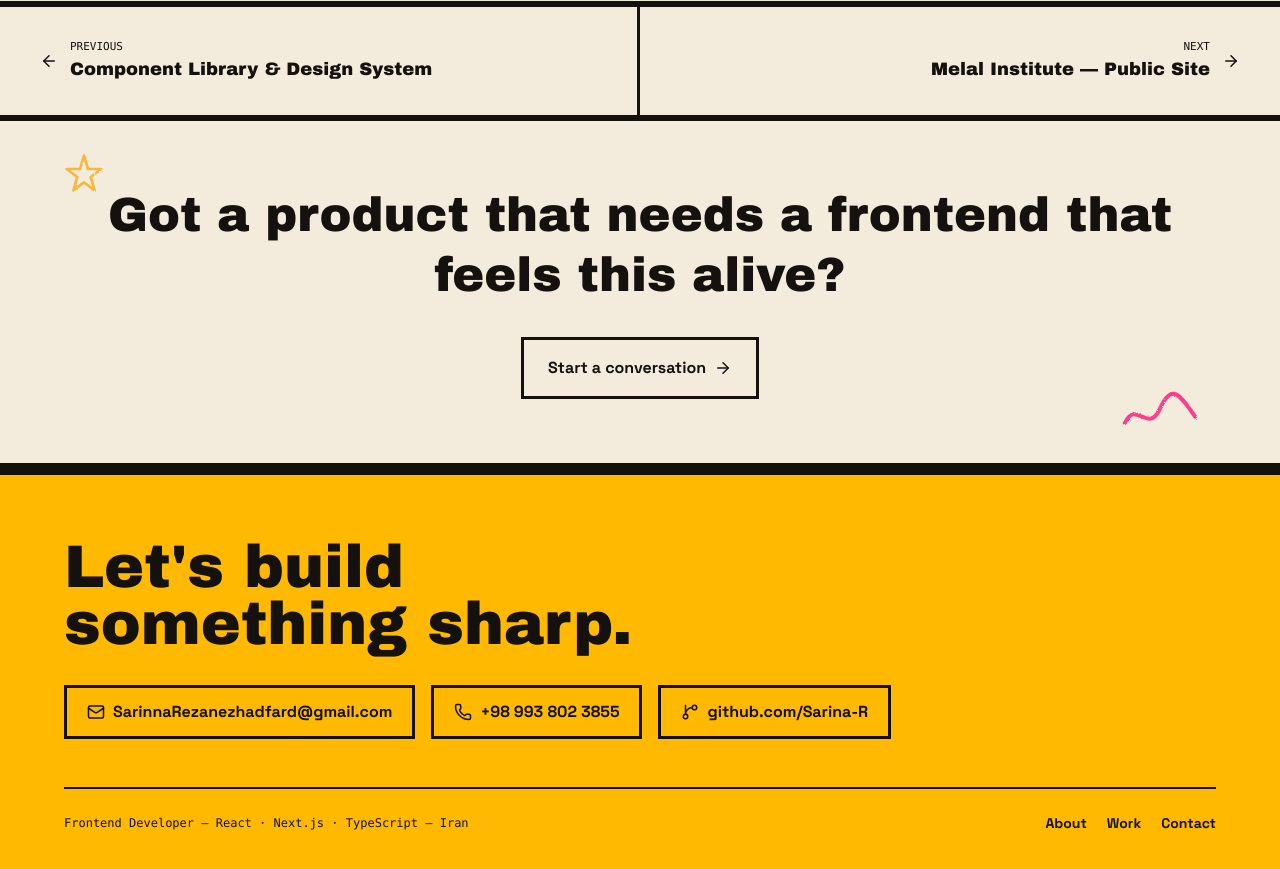
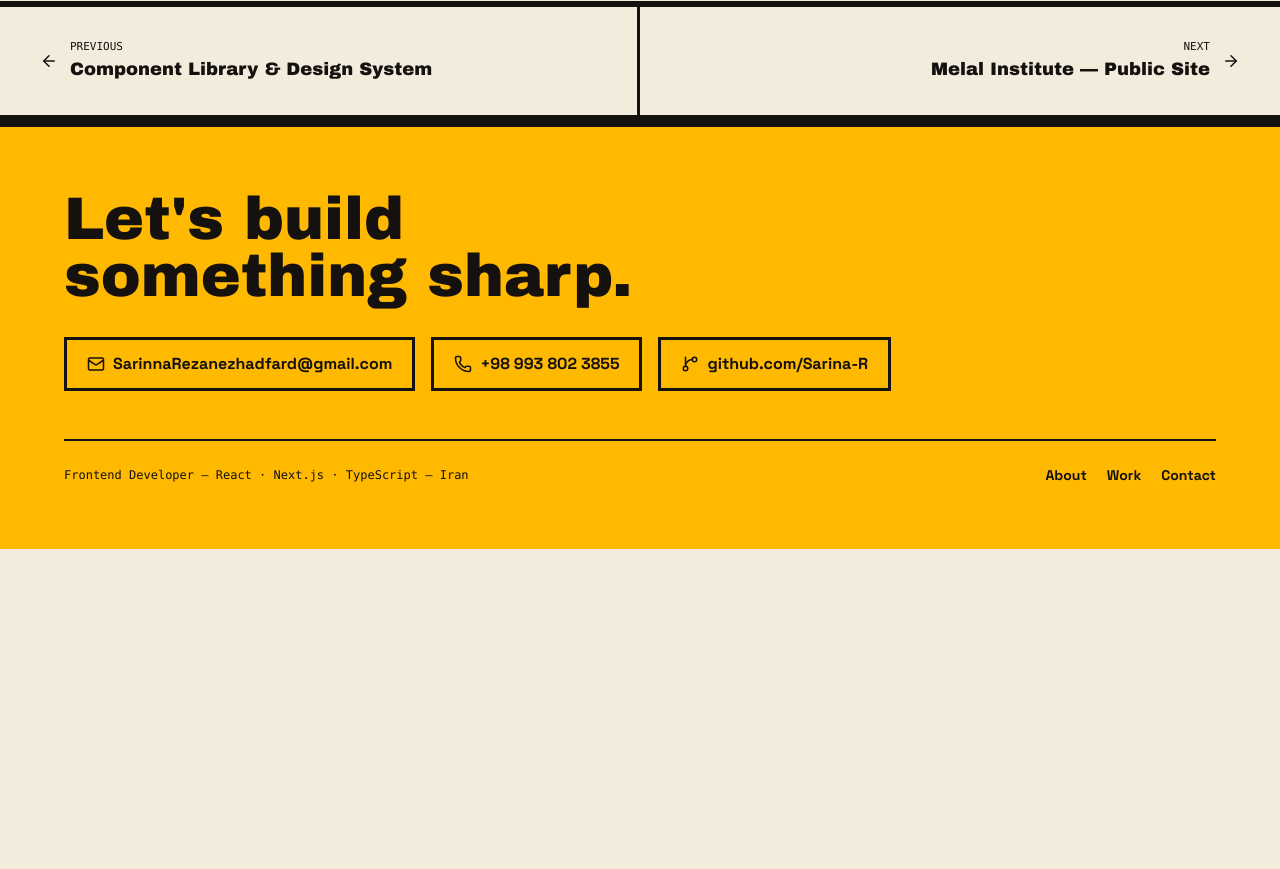
Before and after one commit to Sarina-R/Portfolio, a Next.js app: page /work/melal-dashboard in a window 1280 px wide. Shown: the part 1760-2629 px from the top of the page. After the commit the page ends 2309 px from the top, so only its background shows below. Built offline with nearby package versions, Linux system fonts and the light colour scheme.

Commit message:
fix: update the context of the site

```diff
--- a/app/about/page.tsx
+++ b/app/about/page.tsx
@@ -5,7 +5,6 @@ import { SkillsGrid } from '@/components/about/skills-grid'
 import { SelectedProjects } from '@/components/about/selected-projects'
 import { Process } from '@/components/about/process'
 import { BeyondFrontend } from '@/components/about/beyond-frontend'
-import { CtaBand } from '@/components/home/cta-band'
 
 export const metadata: Metadata = { title: 'About — Sarina Rezanezhad' }
 
@@ -18,7 +17,6 @@ export default function AboutPage() {
       <SelectedProjects />
       <Process />
       <BeyondFrontend />
-      <CtaBand />
     </>
   )
 }
--- a/app/work/[slug]/page.tsx
+++ b/app/work/[slug]/page.tsx
@@ -1,54 +1,71 @@
-import type { Metadata } from "next";
-import { notFound } from "next/navigation";
-import { WORKS, getWorkBySlug } from "@/lib/data/works";
-import { ShotTile } from "@/components/work/shot-tile";
-import { SectionEyebrow } from "@/components/ui/section-eyebrow";
-import { TransitionLink } from "@/components/layout/page-transition";
-import { CtaBand } from "@/components/home/cta-band";
-import { ArrowLeft, ArrowRight } from "lucide-react";
+import type { Metadata } from 'next'
+import { notFound } from 'next/navigation'
+import { WORKS, getWorkBySlug } from '@/lib/data/works'
+import { ShotTile } from '@/components/work/shot-tile'
+import { SectionEyebrow } from '@/components/ui/section-eyebrow'
+import { TransitionLink } from '@/components/layout/page-transition'
+import { ArrowLeft, ArrowRight } from 'lucide-react'
 
 export function generateStaticParams() {
-  return WORKS.map((w) => ({ slug: w.slug }));
+  return WORKS.map((w) => ({ slug: w.slug }))
 }
 
-export function generateMetadata({ params }: { params: { slug: string } }): Metadata {
-  const work = getWorkBySlug(params.slug);
-  return { title: work ? `${work.title} — Sarina Rezanezhad` : "Work" };
+export function generateMetadata({
+  params,
+}: {
+  params: { slug: string }
+}): Metadata {
+  const work = getWorkBySlug(params.slug)
+  return { title: work ? `${work.title} — Sarina Rezanezhad` : 'Work' }
 }
 
 const COLOR_BG: Record<string, string> = {
-  teal: "bg-teal text-cream",
-  gold: "bg-gold text-ink",
-  pink: "bg-pink text-cream",
-  purple: "bg-purple text-cream",
-};
+  teal: 'bg-teal text-cream',
+  gold: 'bg-gold text-ink',
+  pink: 'bg-pink text-cream',
+  purple: 'bg-purple text-cream',
+}
 
-export default function WorkDetailPage({ params }: { params: { slug: string } }) {
-  const work = getWorkBySlug(params.slug);
-  if (!work) return notFound();
+export default function WorkDetailPage({
+  params,
+}: {
+  params: { slug: string }
+}) {
+  const work = getWorkBySlug(params.slug)
+  if (!work) return notFound()
 
-  const idx = WORKS.findIndex((w) => w.slug === work.slug);
-  const prev = WORKS[(idx - 1 + WORKS.length) % WORKS.length];
-  const next = WORKS[(idx + 1) % WORKS.length];
+  const idx = WORKS.findIndex((w) => w.slug === work.slug)
+  const prev = WORKS[(idx - 1 + WORKS.length) % WORKS.length]
+  const next = WORKS[(idx + 1) % WORKS.length]
 
   return (
     <>
-      <section className="border-b-[6px] border-ink bg-paper px-6 py-16 sm:px-10">
-        <div className="mx-auto max-w-4xl">
-          <TransitionLink href="/work" className="inline-flex items-center gap-2 font-mono text-xs font-bold uppercase text-ink/60 hover:text-ink">
+      <section className='border-b-[6px] border-ink bg-paper px-6 py-16 sm:px-10'>
+        <div className='mx-auto max-w-4xl'>
+          <TransitionLink
+            href='/work'
+            className='inline-flex items-center gap-2 font-mono text-xs font-bold uppercase text-ink/60 hover:text-ink'
+          >
             <ArrowLeft size={14} /> All work
           </TransitionLink>
 
-          <span className={`mt-6 inline-block border-[3px] border-ink px-3 py-1 font-mono text-xs font-bold uppercase ${COLOR_BG[work.color]}`}>
+          <span
+            className={`mt-6 inline-block border-[3px] border-ink px-3 py-1 font-mono text-xs font-bold uppercase ${COLOR_BG[work.color]}`}
+          >
             {work.role} · {work.year}
           </span>
 
-          <h1 className="mt-4 font-display text-4xl leading-[0.95] text-ink sm:text-6xl">{work.title}</h1>
-          <p className="mt-3 max-w-xl text-base text-ink/70">{work.tagline}</p>
+          <h1 className='mt-4 font-display text-4xl leading-[0.95] text-ink sm:text-6xl'>
+            {work.title}
+          </h1>
+          <p className='mt-3 max-w-xl text-base text-ink/70'>{work.tagline}</p>
 
-          <div className="mt-6 flex flex-wrap gap-2">
+          <div className='mt-6 flex flex-wrap gap-2'>
             {work.tags.map((t) => (
-              <span key={t} className="border-[2px] border-ink bg-cream px-2 py-1 font-mono text-[11px] font-bold text-ink">
+              <span
+                key={t}
+                className='border-[2px] border-ink bg-cream px-2 py-1 font-mono text-[11px] font-bold text-ink'
+              >
                 {t}
               </span>
             ))}
@@ -56,43 +73,52 @@ export default function WorkDetailPage({ params }: { params: { slug: string } })
         </div>
       </section>
 
-      <section className="border-b-[6px] border-ink bg-cream px-6 py-14 sm:px-10">
-        <div className="mx-auto grid max-w-4xl grid-cols-1 gap-4 sm:grid-cols-2">
+      <section className='border-b-[6px] border-ink bg-cream px-6 py-14 sm:px-10'>
+        <div className='mx-auto grid max-w-4xl grid-cols-1 gap-4 sm:grid-cols-2'>
           {work.images.map((src, i) => (
             <div
               key={src}
-              className="aspect-[4/3] border-[4px] border-ink shadow-brutal-sm"
-              style={{ transform: i % 2 === 0 ? "rotate(-1deg)" : "rotate(1deg)" }}
+              className='aspect-[4/3] border-[4px] border-ink shadow-brutal-sm'
+              style={{
+                transform: i % 2 === 0 ? 'rotate(-1deg)' : 'rotate(1deg)',
+              }}
             >
-              <ShotTile src={src} index={i} color={work.color} label={`${work.title} shot ${i + 1}`} />
+              <ShotTile
+                src={src}
+                index={i}
+                color={work.color}
+                label={`${work.title} shot ${i + 1}`}
+              />
             </div>
           ))}
         </div>
       </section>
 
-      <section className="border-b-[6px] border-ink bg-paper px-6 py-16 sm:px-10">
-        <div className="mx-auto grid max-w-4xl gap-10 sm:grid-cols-3">
+      <section className='border-b-[6px] border-ink bg-paper px-6 py-16 sm:px-10'>
+        <div className='mx-auto grid max-w-4xl gap-10 sm:grid-cols-3'>
           <div>
-            <SectionEyebrow label="the problem" color="pink" rotate={-2} />
-            <p className="mt-4 text-sm leading-relaxed text-ink/80">{work.problem}</p>
+            <SectionEyebrow label='the problem' color='pink' rotate={-2} />
+            <p className='mt-4 text-sm leading-relaxed text-ink/80'>
+              {work.problem}
+            </p>
           </div>
           <div>
-            <SectionEyebrow label="the approach" color="teal" rotate={2} />
-            <ul className="mt-4 space-y-2 text-sm leading-relaxed text-ink/80">
+            <SectionEyebrow label='the approach' color='teal' rotate={2} />
+            <ul className='mt-4 space-y-2 text-sm leading-relaxed text-ink/80'>
               {work.approach.map((a) => (
-                <li key={a} className="flex gap-2">
-                  <span className="mt-1.5 h-1.5 w-1.5 shrink-0 bg-ink" />
+                <li key={a} className='flex gap-2'>
+                  <span className='mt-1.5 h-1.5 w-1.5 shrink-0 bg-ink' />
                   {a}
                 </li>
               ))}
             </ul>
           </div>
           <div>
-            <SectionEyebrow label="the result" color="gold" rotate={-2} />
-            <ul className="mt-4 space-y-2 text-sm leading-relaxed text-ink/80">
+            <SectionEyebrow label='the result' color='gold' rotate={-2} />
+            <ul className='mt-4 space-y-2 text-sm leading-relaxed text-ink/80'>
               {work.results.map((r) => (
-                <li key={r} className="flex gap-2">
-                  <span className="mt-1.5 h-1.5 w-1.5 shrink-0 bg-ink" />
+                <li key={r} className='flex gap-2'>
+                  <span className='mt-1.5 h-1.5 w-1.5 shrink-0 bg-ink' />
                   {r}
                 </li>
               ))}
@@ -101,30 +127,36 @@ export default function WorkDetailPage({ params }: { params: { slug: string } })
         </div>
       </section>
 
-      <section className="grid grid-cols-1 border-b-[6px] border-ink sm:grid-cols-2">
+      <section className='grid grid-cols-1 border-b-[6px] border-ink sm:grid-cols-2'>
         <TransitionLink
           href={`/work/${prev.slug}`}
-          className="group flex items-center gap-3 border-t-[3px] border-ink bg-cream px-6 py-8 sm:px-10 sm:border-r-[3px] sm:border-t-0"
+          className='group flex items-center gap-3 border-t-[3px] border-ink bg-cream px-6 py-8 sm:px-10 sm:border-r-[3px] sm:border-t-0'
         >
-          <ArrowLeft size={18} className="transition-transform group-hover:-translate-x-1" />
+          <ArrowLeft
+            size={18}
+            className='transition-transform group-hover:-translate-x-1'
+          />
           <div>
-            <p className="font-mono text-[11px] uppercase text-ink/50">Previous</p>
-            <p className="font-display text-lg">{prev.title}</p>
+            <p className='font-mono text-[11px] uppercase text-ink/50'>
+              Previous
+            </p>
+            <p className='font-display text-lg'>{prev.title}</p>
           </div>
         </TransitionLink>
         <TransitionLink
           href={`/work/${next.slug}`}
-          className="group flex items-center justify-end gap-3 border-t-[3px] border-ink bg-cream px-6 py-8 text-right sm:px-10 sm:border-t-0"
+          className='group flex items-center justify-end gap-3 border-t-[3px] border-ink bg-cream px-6 py-8 text-right sm:px-10 sm:border-t-0'
         >
           <div>
-            <p className="font-mono text-[11px] uppercase text-ink/50">Next</p>
-            <p className="font-display text-lg">{next.title}</p>
+            <p className='font-mono text-[11px] uppercase text-ink/50'>Next</p>
+            <p className='font-display text-lg'>{next.title}</p>
           </div>
-          <ArrowRight size={18} className="transition-transform group-hover:translate-x-1" />
+          <ArrowRight
+            size={18}
+            className='transition-transform group-hover:translate-x-1'
+          />
         </TransitionLink>
       </section>
-
-      <CtaBand />
     </>
-  );
+  )
 }
--- a/components/about/bio.tsx
+++ b/components/about/bio.tsx
@@ -24,7 +24,7 @@ export function Bio() {
           web applications in React, Next.js, and TypeScript. I work at the seam
           between UI/UX and engineering — reusable design systems, REST API
           integration, state management, and JSON-driven rendering for
-          multilingual, RTL products. I care about pixel-accuracy,
+          multilingual, RTL support products. I care about pixel-accuracy,
           accessibility, and code that's still pleasant to touch six months
           later.
         </p>
--- a/components/home/career-glance.tsx
+++ b/components/home/career-glance.tsx
@@ -3,14 +3,14 @@ import { EXPERIENCE } from '@/lib/data/experience'
 
 export function CareerAtAGlance() {
   return (
-    <section className='border-b-[6px] border-ink bg-paper px-6 py-16 sm:px-10'>
-      <div className='mx-auto max-w-6xl'>
+    <section className='border-b-[6px] border-ink bg-paper px-6 py-16 sm:px-10 bg-amber-400'>
+      <div className='mx-auto max-w-6xl bg-amber-400'>
         <SectionEyebrow label='career, briefly' color='purple' rotate={2} />
         <div className='relative mt-10 grid grid-cols-1 gap-6 sm:grid-cols-3'>
           {EXPERIENCE.map((r, i) => (
             <div
               key={r.role + r.when}
-              className={`relative border-[3px] border-ink bg-cream p-5 shadow-brutal-sm ${
+              className={`relative border-[3px] border-ink bg-[#f3ecdc] p-5 shadow-brutal-sm ${
                 i % 2 === 0 ? 'sm:mt-0' : 'sm:mt-8'
               }`}
             >
--- a/components/home/cta-band.tsx
+++ /dev/null
@@ -1,28 +0,0 @@
-import { TransitionLink } from '@/components/layout/page-transition'
-import { ArrowRight } from 'lucide-react'
-import { CrayonStar, CrayonScribble } from '@/components/ui/crayon-doodle'
-
-export function CtaBand() {
-  return (
-    <section className='relative overflow-hidden border-b-[6px] border-ink bg-purple px-6 py-16 text-center sm:px-10'>
-      <CrayonStar
-        color='#F6B93E'
-        className='pointer-events-none absolute left-8 top-8 h-10 w-10 sm:left-16'
-      />
-      <CrayonScribble
-        color='#FF3D8A'
-        className='pointer-events-none absolute bottom-6 right-8 h-12 w-20 sm:right-20'
-      />
-      <p className='font-display text-3xl leading-tight text-cream sm:text-5xl'>
-        Got a product that needs a frontend that feels this alive?
-      </p>
-      <TransitionLink
-        href='/contact'
-        className='mt-8 inline-flex items-center gap-2 border-[3px] border-cream bg-pink px-6 py-4 font-bold text-cream shadow-brutal-cream transition-transform hover:-translate-y-0.5'
-      >
-        Start a conversation
-        <ArrowRight size={18} />
-      </TransitionLink>
-    </section>
-  )
-}
--- a/components/home/hero.tsx
+++ b/components/home/hero.tsx
@@ -62,8 +62,8 @@ export function Hero() {
 
           <p className='max-w-md text-[15px] leading-relaxed text-cream/90 sm:text-base'>
             Nearly three years turning React, Next.js and TypeScript into
-            production products — component systems, complex workflows, and
-            Persian-first RTL applications people actually enjoy using.
+            production products — component systems, complex workflows, people
+            actually enjoy using.
           </p>
 
           <div className='flex flex-wrap items-center gap-3 pt-2'>
--- a/components/home/marquee.tsx
+++ b/components/home/marquee.tsx
@@ -12,11 +12,10 @@ const TECH = [
 ]
 const HIGHLIGHTS = [
   '3+ Years Shipping Frontend',
-  'Melal Institute',
-  'AVIS',
-  'Persian · RTL',
   'Config-Driven UI',
+  'Accessibility',
   'Pixel-Accurate',
+  'Clean code',
 ]
 
 const MARKS = ['✦', '✎', '✳', '●']
```
Also changed, not shown: app/layout.tsx (+16 -12 lines), app/page.tsx (+0 -10 lines), app/work/page.tsx (+12 -14 lines), components/home/capabilities.tsx (+4 -4 lines).
